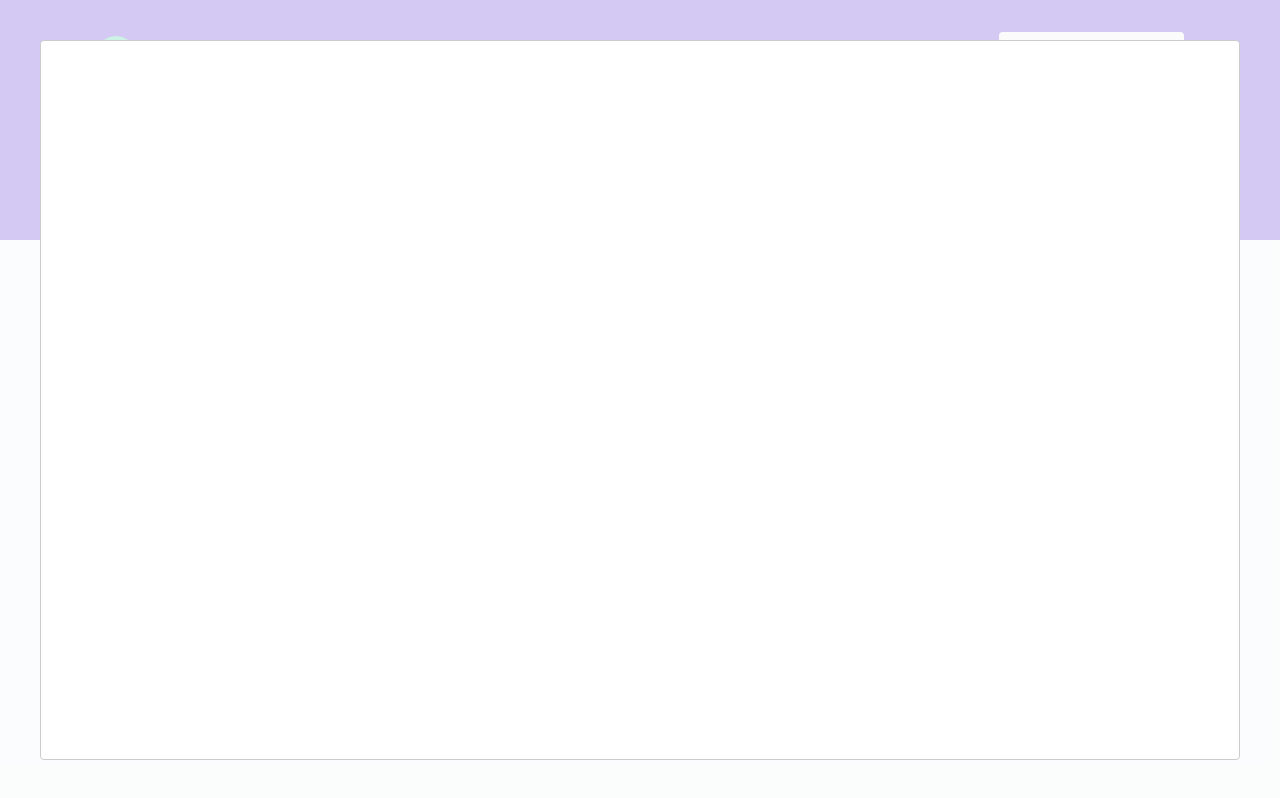
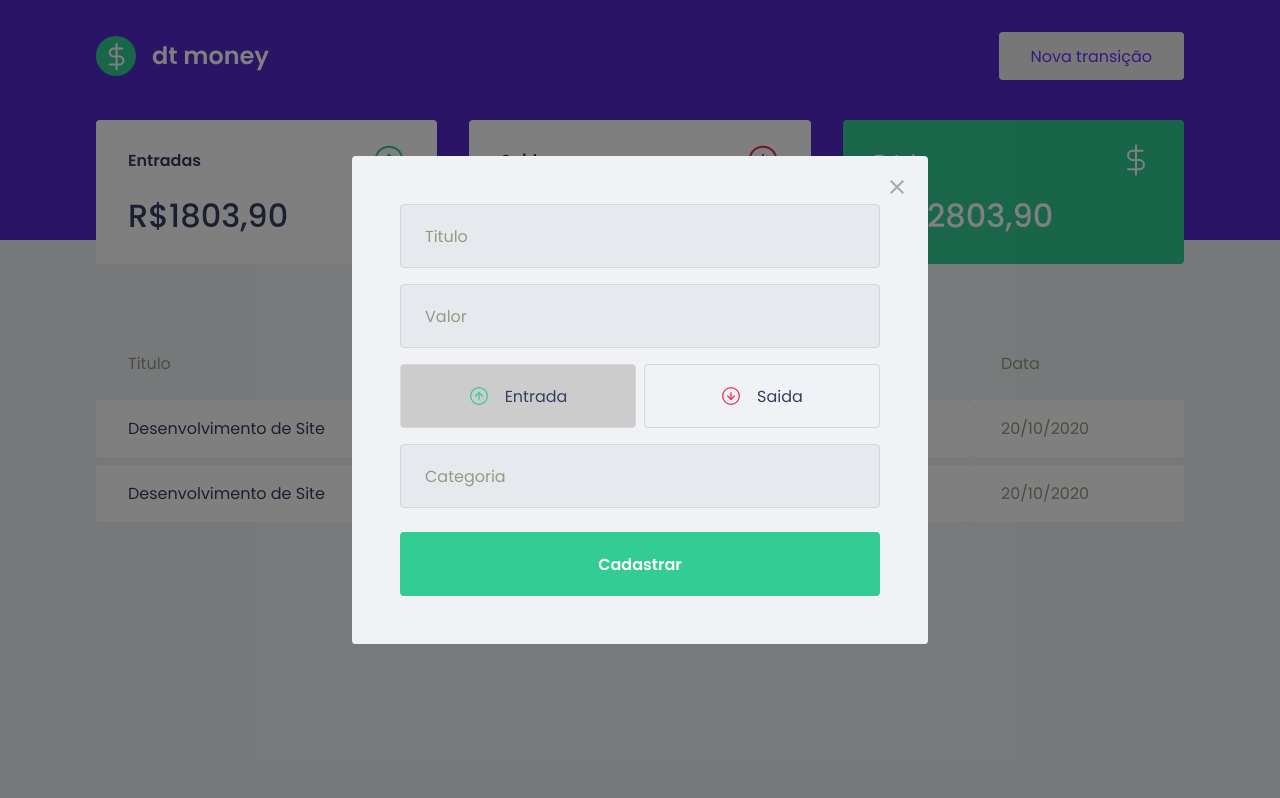
Before and after one commit to GabrielNatan/Ignite-react-dtmoney, a React (Create React App) app: page / in a window 1280 px wide. Both pictures are taken after a click on the button "Nova transição". Built offline with nearby package versions, Linux system fonts and the light colour scheme; no server answers; what miragejs would draw is missing.

Commit message:
Ajustes no modal

```diff
--- a/src/App.tsx
+++ b/src/App.tsx
@@ -2,9 +2,9 @@
 import { Dashboard } from "./components/Dashboard";
 import { Header } from "./components/Header";
 import { GlobalStyle } from "./styles/global";
-import Modal from "react-modal";
+import {NewTransactionModal}  from "./components/NewTransactionModal";
 
-Modal.setAppElement('#root');
+
 
 
 export function App() {
@@ -21,11 +21,11 @@
     <>
       <Header onOpenNewTransactionModal={handleOpenNewTransactionModal} />
       <Dashboard />
-      <Modal
+      <NewTransactionModal
         isOpen={isNewTransactionModalOpen}
         onRequestClose={handleCloseNewTransactionModal}
-      >
-      </Modal>
+      />
+
       <GlobalStyle />
     </>
   );
--- /dev/null
+++ b/src/components/NewTransactionModal/index.tsx
@@ -0,0 +1,59 @@
+import { useState } from "react";
+import Modal from "react-modal";
+import closeImg from "../../assets/close.svg"
+import income from "../../assets/income.svg"
+import outcome from "../../assets/outcome.svg"
+import { Container,TransactionTypeContainer } from "./styles"
+Modal.setAppElement('#root');
+interface ModalInstance {
+    isOpen: boolean;
+    onRequestClose: () => void;
+}
+export function NewTransactionModal({ isOpen, onRequestClose }: ModalInstance) {
+    const [type,setType] = useState('deposit')
+
+    return (
+        <Modal
+            isOpen={isOpen}
+            onRequestClose={onRequestClose}
+            overlayClassName="react-modal-overlay"
+            className="react-modal-content"
+        >
+            <Container>
+            <button type="button" onClick={onRequestClose} className="react-modal-close">
+                <img src={closeImg} alt="Fechar modal"/>
+            </button>
+                <input
+                    placeholder="Titulo" />
+
+                <input
+                    type="number"
+                    placeholder="Valor" />
+
+                <TransactionTypeContainer>
+                    <button
+                    className={type === 'deposit' ? 'active' :''}
+                        onClick={()=>{setType('deposit')}}
+                        type="button"
+                    >
+                        <img src={income} alt="entrada"/>
+                        <span>Entrada</span>
+                    </button>
+                    <button
+                    className={type === 'withdraw' ? 'active' :''}
+                     onClick={()=>{setType('withdraw')}}
+                     type="button">
+                        <img src={outcome} alt="saida"/>
+                        <span>Saida</span>
+                    </button>
+                </TransactionTypeContainer>
+
+                <input
+                    placeholder="Categoria" />
+                    <button className="btn-submit" type="submit">
+                        Cadastrar
+                    </button>
+            </Container>
+        </Modal>
+    )
+}
--- /dev/null
+++ b/src/components/NewTransactionModal/styles.ts
@@ -0,0 +1,103 @@
+import styled from "styled-components";
+
+export const Container = styled.form`
+    h2{
+        color: var(--text-title);
+        font-size: 1.5rem;
+        margin-bottom: 2rem;
+    }
+
+    input{
+        width: 100%;
+        padding:0 1.5rem;
+        height: 4rem;
+        border-radius: 0.25rem;
+
+        border: 1px solid #d7d7d7;
+        background-color: #e7e9ee;
+
+        font-weight: 400;
+        font-size: 1rem;
+
+        &::placeholder{
+            color: var(--text-body);
+        }
+
+        & + input{
+            margin-top: 1rem;
+        }
+
+
+    }
+
+    .btn-submit{
+            width: 100%;
+            padding: 0 1.5rem;
+            height: 4rem;
+            background: var(--green);
+            color: #fff;
+            border-radius: 0.25rem;
+            border:0;
+            font-size: 1rem;
+            margin-top: 1.5rem;
+            font-weight: 600;
+            transition: 0.2s;
+
+            &:hover{
+                filter: brightness(0.9);
+            }
+
+
+    }
+
+    .react-modal-close{
+        position: absolute;
+        right:1.5rem;
+        top:1.5rem;
+        border: 0;
+        background: transparent;
+        transition: 0.2s;
+
+        &:hover{
+            filter: brightness(0.8);
+        }
+    }
+
+
+`
+
+export const TransactionTypeContainer = styled.div`
+    margin:  1rem 0;
+    display: grid;
+    grid-template-columns: 1fr 1fr;
+    gap: 0.5rem;
+
+    button{
+        height: 4rem;
+        border: 1px solid #d7d7d7;
+        border-radius: 0.25rem;
+
+        background: transparent;
+        display:flex;
+        justify-content: center;
+        align-items: center;
+        &:hover{
+            border-color: #979797;
+        }
+        img{
+            width: 20px;
+            height: 20px;
+        }
+
+        span{
+            display: inline-block;
+            margin-left: 1rem;
+            font-size: 1rem;
+            color: var(--text-title);
+        }
+
+        &.active{
+            background-color: #CCC;
+        }
+    }
+`
--- a/src/styles/global.ts
+++ b/src/styles/global.ts
@@ -50,4 +50,27 @@
     opacity:0.6;
     cursor: not-allowed;
 }
+
+
+.react-modal-overlay{
+    background: rgba(0,0,0,0.5);
+
+    position: fixed;
+    top:0;
+    bottom:0;
+    left:0;
+    right:0;
+
+    display:flex;
+    align-items: center;
+    justify-content: center;
+}
+.react-modal-content{
+    width: 100%;
+    max-width:576px;
+    background-color: var(--background);
+    padding:3rem;
+    position:relative;
+    border-radius:0.24rem;
+}
 `
```
